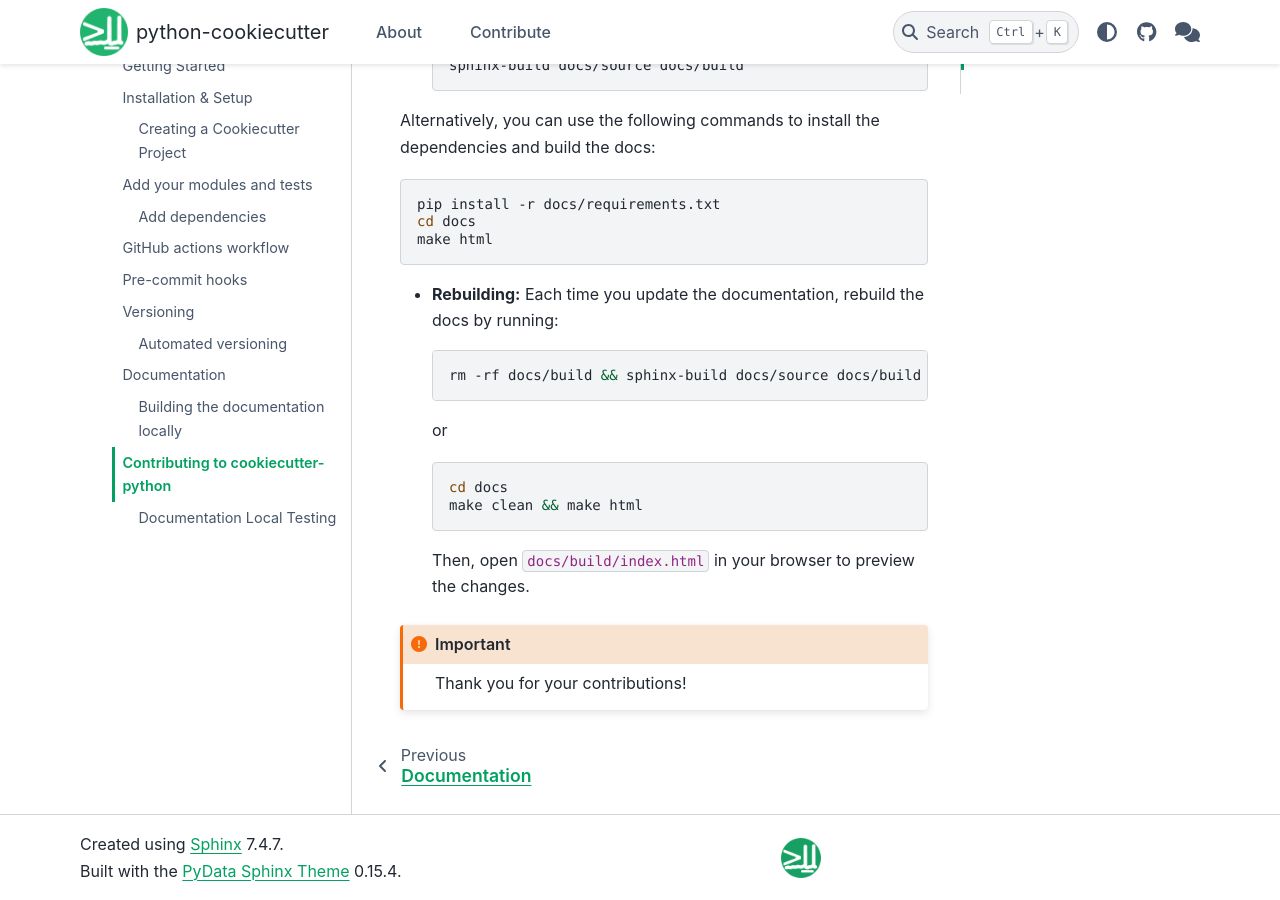
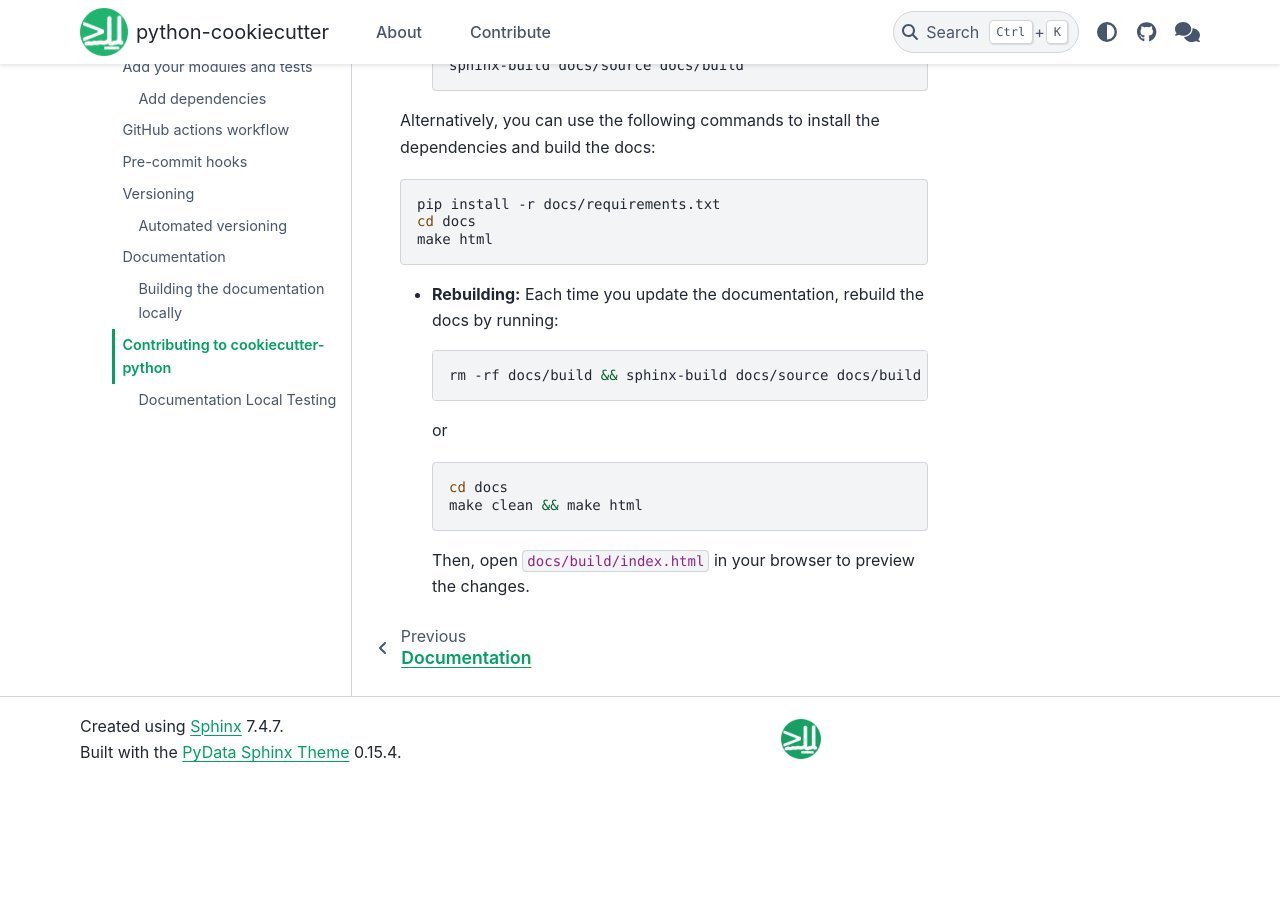
Before and after one commit to neuroinformatics-unit/python-cookiecutter, a Sphinx documentation site: the page built from docs/source/contributing.md, in a window 1280 px wide and 900 px high, scrolled down 1539 px. Built offline with Sphinx 7.4.7 and the PyData theme 0.15.4, drawn with Linux system fonts in a browser that asks for light colours; after the commit the page ends 2320 px from its top, so only the background shows below that.

Commit message:
Update docs/source/contributing.md
Co-authored-by: Adam Tyson <code@adamltyson.com>

````diff
--- a/docs/source/contributing.md
+++ b/docs/source/contributing.md
@@ -80,7 +80,3 @@ make html
     ```
 
     Then, open `docs/build/index.html` in your browser to preview the changes.
-
-:::{important}
-Thank you for your contributions!
-:::
````
